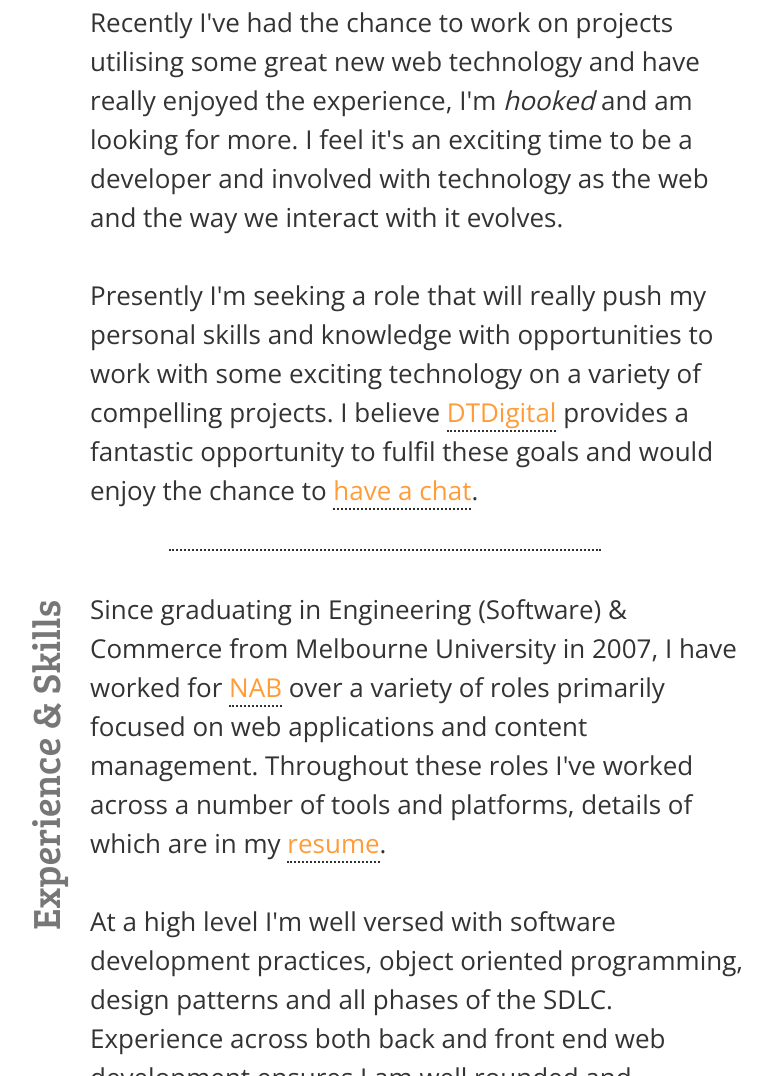
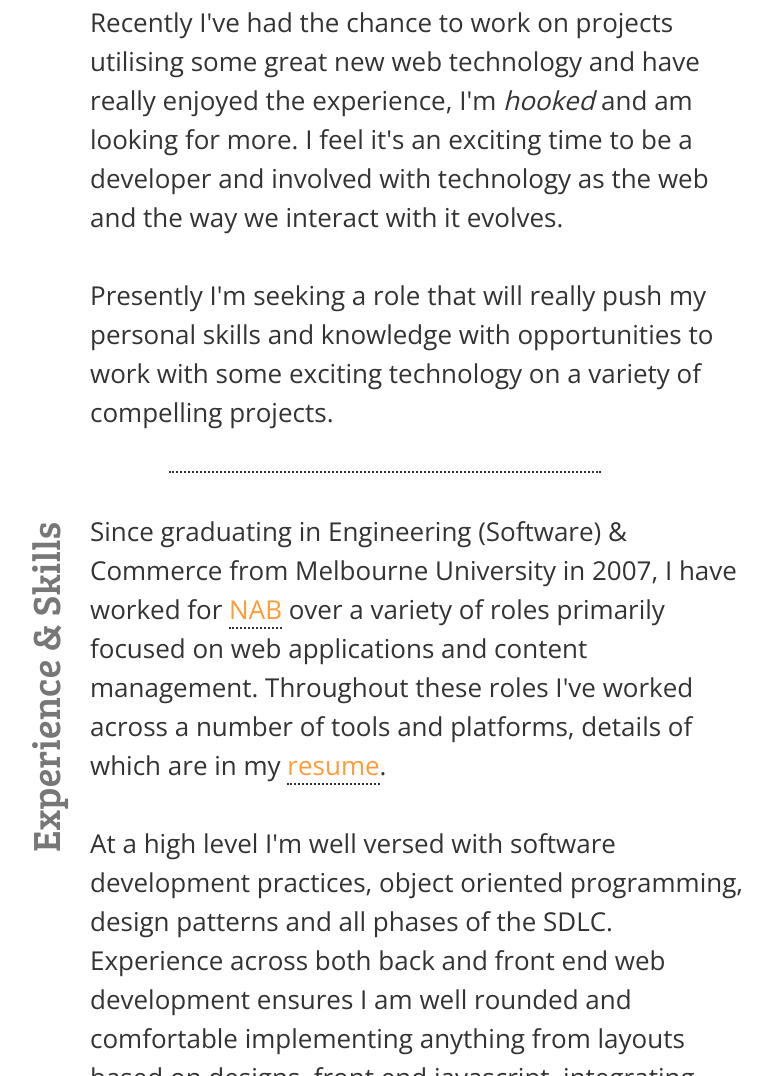
Before and after one commit to daan-nguyen/daan-nguyen.github.com, a plain HTML site: page index.html in a window 1280 px wide. Shown: the part 1402-2478 px from the top of the page, without its empty margins (255-1027 px from the left). Drawn offline with nearby package versions, Linux system fonts and the light colour scheme; a script that the page names is missing.

Commit message:
Text change to main body.

```diff
--- a/index.html
+++ b/index.html
@@ -46,7 +46,7 @@
 
           <p>Recently I've had the chance to work on projects utilising some great new web technology and have really enjoyed the experience, I'm <em>hooked</em> and am looking for more. I feel it's an exciting time to be a developer and involved with technology as the web and the way we interact with it evolves.</p>
 
-          <p>Presently I'm seeking a role that will really push my personal skills and knowledge with opportunities to work with some exciting technology on a variety of compelling projects. I believe <a href="http://dtdigital.com.au" target="_blank">DTDigital</a> provides a fantastic opportunity to fulfil these goals and would enjoy the chance to <a href="mailto:daan.nguyen@gmail.com">have a chat</a>.</p>
+          <p>Presently I'm seeking a role that will really push my personal skills and knowledge with opportunities to work with some exciting technology on a variety of compelling projects.</p>
         </article>
         <div class="divider"></div>
       </section>
```
